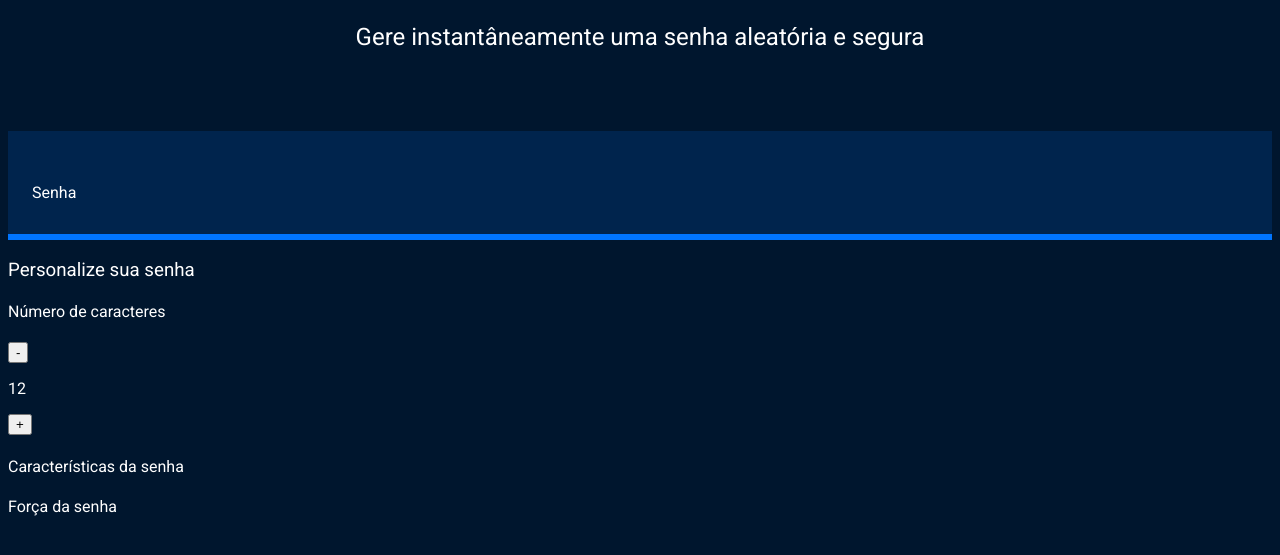
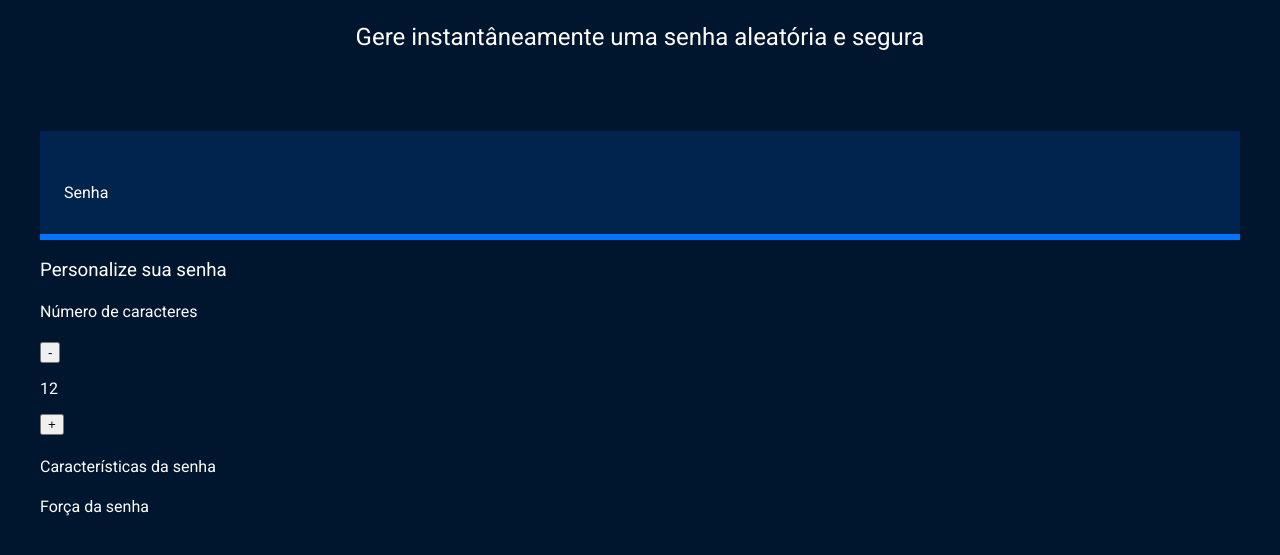
Before and after one commit to 4rthurWillian/js-gerador-de-senhas, a plain HTML site: page index.html in a window 1280 px wide. Shown: the part 195-750 px from the top of the page. Drawn offline with Linux system fonts and the light colour scheme.

Commit message:
max width

```diff
--- a/style.css
+++ b/style.css
@@ -53,3 +53,8 @@ body{
 #campo-senha:focus{
     outline: none;
 }
+
+.conteudo {
+    max-width: 1200px;
+    margin: 0 auto;
+}
```
